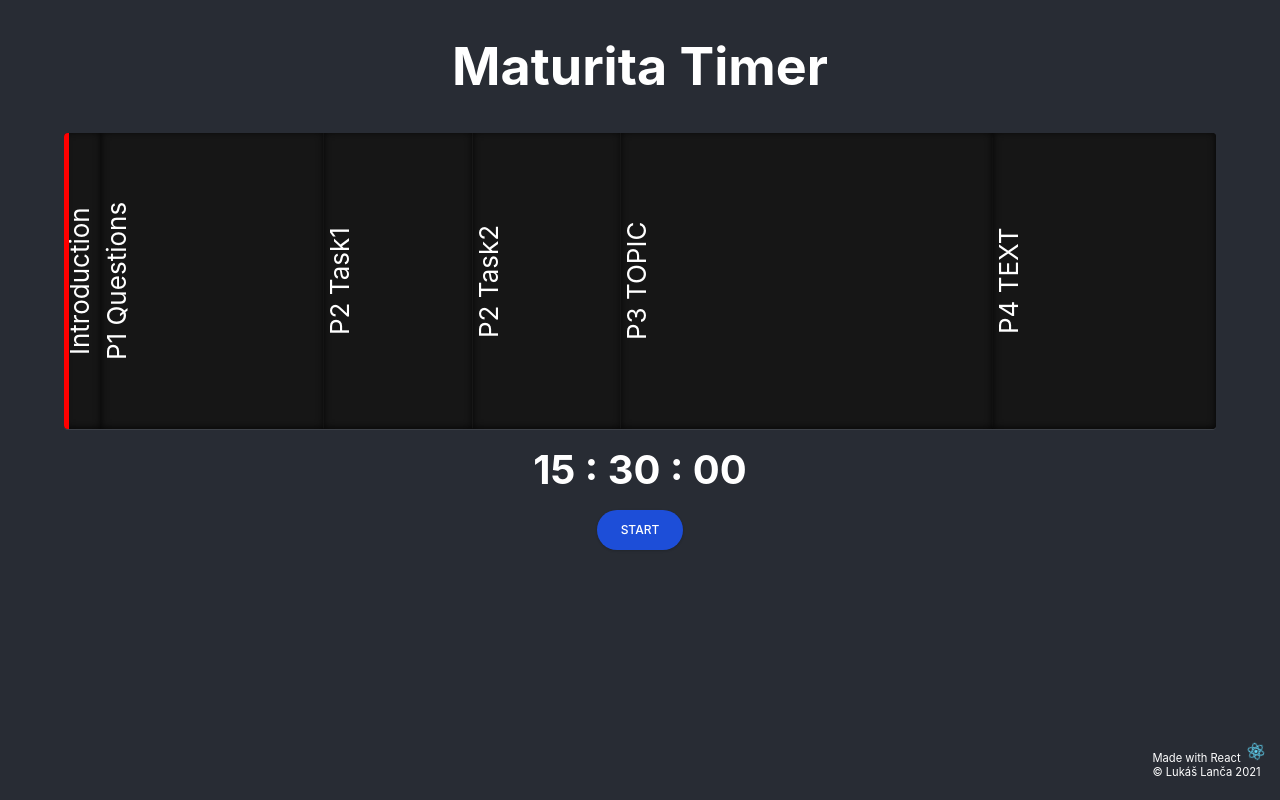
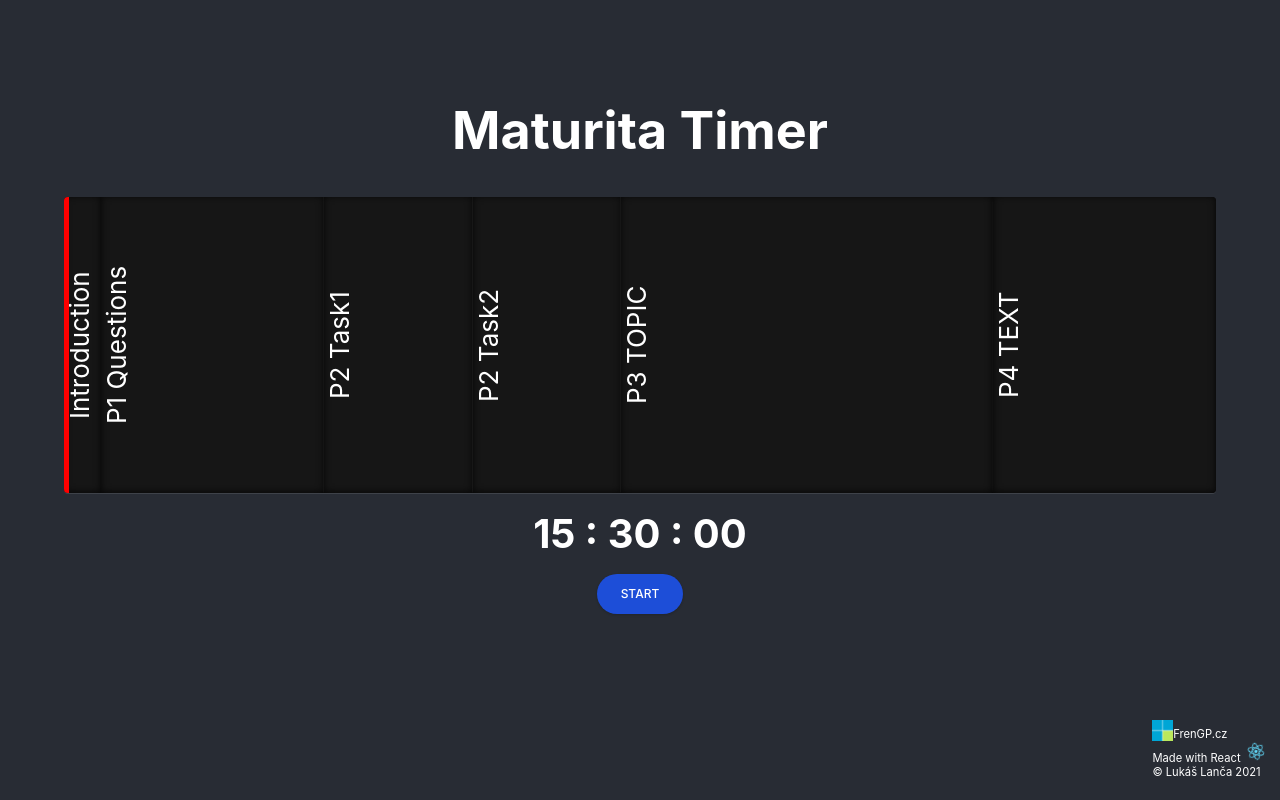
Before and after one commit to Luky584/MaturitaTimerFrenGP, a React (Create React App) app: page / in a window 1280 px wide. Built offline with nearby package versions, Linux system fonts and the light colour scheme.

Commit message:
FrenGP logo added

```diff
--- a/public/index.html
+++ b/public/index.html
@@ -7,7 +7,7 @@
     <meta name="theme-color" content="#000000" />
     <meta
       name="description"
-      content="App for English language maturita exam made using React"
+      content="FrenGP.cz English Maturita Exam Timer. © Lukáš Lanča 2021"
     />
     <link rel="apple-touch-icon" href="%PUBLIC_URL%/logo192.png" />
     <!--
--- a/src/App.css
+++ b/src/App.css
@@ -1,10 +1,20 @@
 .App {
   text-align: center;
+}
+
+h1 {
+  padding-top: 4rem;
 }
 
 .App-logo {
   height: 1.3rem;
   pointer-events: none;
+}
+
+.frengp-logo {
+  height: 1.3rem;
+  pointer-events: none;
+  vertical-align: sub;
 }
 
 @media (prefers-reduced-motion: no-preference) {
@@ -171,10 +181,15 @@
   -webkit-tap-highlight-color: transparent;
 }
 
-.grow { transition: all .2s ease-in-out; }
-.grow:hover { transform: scale(1.1); }
+.grow {
+  transition: all .2s ease-in-out;
+}
 
-.copyright{
+.grow:hover {
+  transform: scale(1.1);
+}
+
+.copyright {
   font-size: 0.7rem;
   text-align: left;
   position: absolute;
--- a/src/App.js
+++ b/src/App.js
@@ -1,4 +1,5 @@
 import logo from './logo.svg';
+import frengp_logo from './frengp_logo.png';
 import './App.css';
 import BarContainer from "./components/BarContainer";
 
@@ -10,6 +11,8 @@ function App() {
         <BarContainer></BarContainer>
 
         <p className="copyright">
+          <img src={frengp_logo} className="frengp-logo" alt="logo"/>FrenGP.cz
+          <br/>
           Made with React<img src={logo} className="App-logo" alt="logo" />
           <br/>
           © Lukáš Lanča 2021
```
Also changed, not shown: src/frengp_logo.png (added).
